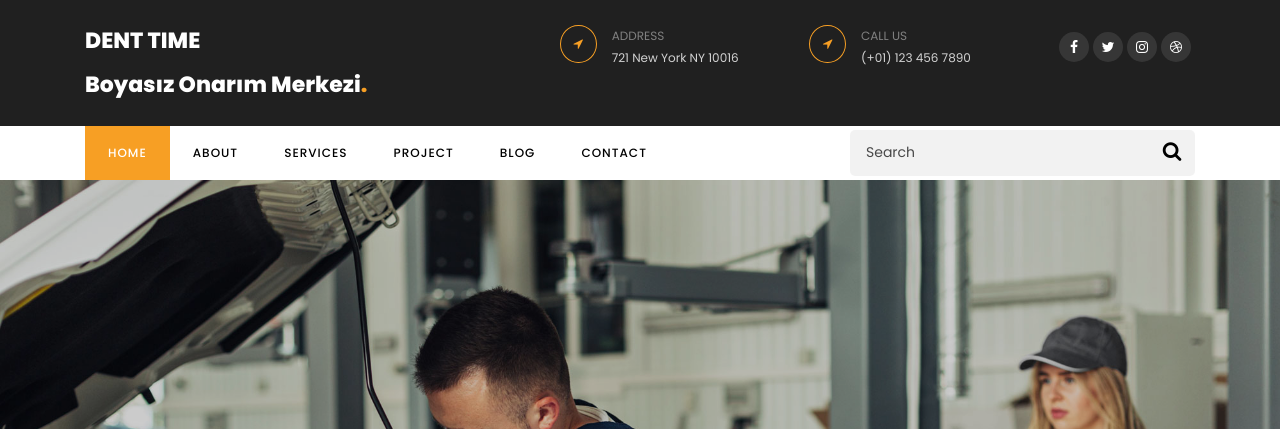
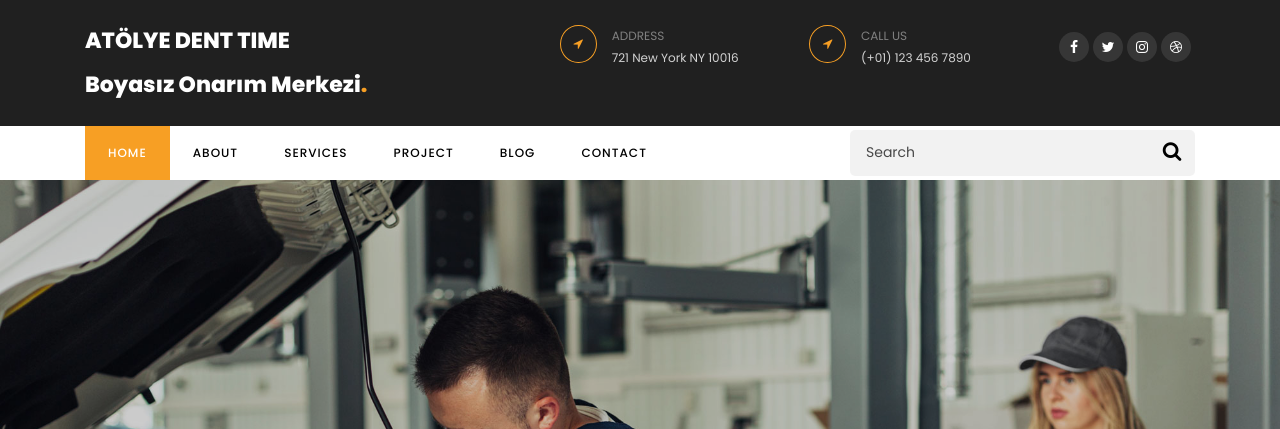
Before and after one commit to rcamci/rcamci.github.io, a plain HTML site: page index.html in a window 1280 px wide. Shown: the top 429 px of the page. Drawn offline with Linux system fonts and the light colour scheme; some packages are replaced by stand-ins of ours; no server answers.

Commit message:
Update index.html

```diff
--- a/index.html
+++ b/index.html
@@ -14,7 +14,7 @@
 <div class="container">
 <div class="row justify-content-between">
 <div class="col-md-3 d-flex align-items-center">
-<a class="navbar-brand" href="index.html"><color:red;ATÖLYE<br>DENT TIME<br><br>Boyasız Onarım Merkezi<span>.</span></a>
+<a class="navbar-brand" href="index.html"> <color:red;></color:red>ATÖLYE DENT TIME<br><br>Boyasız Onarım Merkezi<span>.</span></a>
 </div>
 <div class="col-md-7">
 <div class="row">
```
